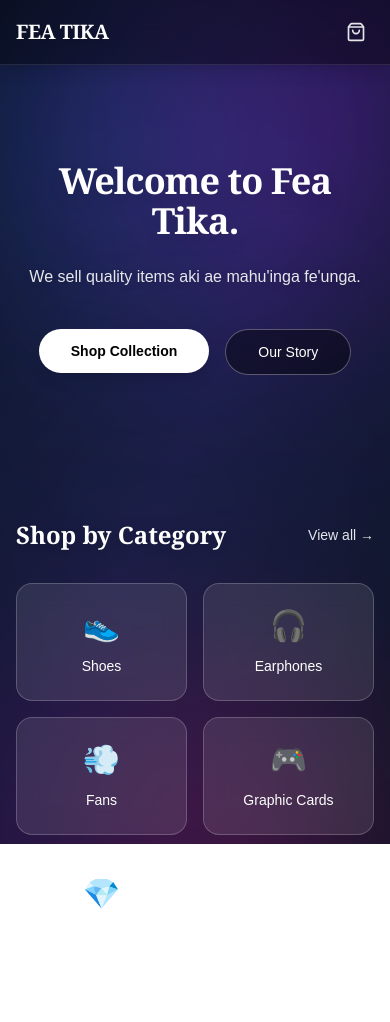
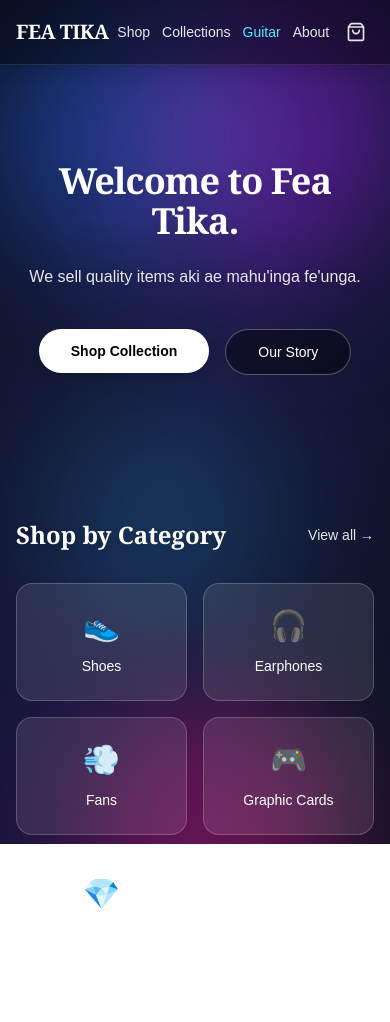
Before and after one commit to Rich92993/Fea-Tika, a Next.js app: page / in a window 390 px wide. Shown: the top 1022 px of the page. Built offline with nearby package versions, Linux system fonts and the light colour scheme; a web font is replaced by a local one.

Commit message:
Fixed mobile navigation and improved mobile performance

```diff
--- a/src/components/Navbar.tsx
+++ b/src/components/Navbar.tsx
@@ -16,7 +16,7 @@ export default function Navbar() {
           FEA TIKA
         </Link>
 
-        <div className="hidden md:flex items-center gap-8">
+        <div className="flex md:flex items-center gap-3 md:gap-8 text-xs md:text-sm">
           <Link href="/shop" className="text-sm font-medium text-gray-200 hover:text-white transition-colors">
             Shop
           </Link>
--- a/src/components/VibrantBackground.tsx
+++ b/src/components/VibrantBackground.tsx
@@ -2,15 +2,15 @@ export default function VibrantBackground() {
   return (
     <div className="fixed inset-0 -z-10 overflow-hidden bg-[#0f172a]">
       {/* The LED Cycle Wrapper - This rotates the colors smoothly */}
-      <div className="absolute inset-0 animate-led-cycle">
+      <div className="absolute inset-0 md:animate-led-cycle">
         {/* Base dark gradient to make colors pop */}
         <div className="absolute inset-0 bg-gradient-to-br from-slate-900 via-indigo-950 to-slate-900"></div>
 
         {/* Intense glowing orbs */}
-        <div className="absolute top-0 -left-4 w-[70vw] h-[70vw] bg-blue-600 rounded-full mix-blend-screen filter blur-[120px] opacity-50 animate-blob"></div>
-        <div className="absolute top-0 -right-4 w-[70vw] h-[70vw] bg-purple-600 rounded-full mix-blend-screen filter blur-[120px] opacity-50 animate-blob [animation-delay:2s]"></div>
-        <div className="absolute -bottom-32 left-20 w-[70vw] h-[70vw] bg-pink-600 rounded-full mix-blend-screen filter blur-[120px] opacity-50 animate-blob [animation-delay:4s]"></div>
-        <div className="absolute top-1/2 right-1/3 w-[50vw] h-[50vw] bg-cyan-500 rounded-full mix-blend-screen filter blur-[150px] opacity-40 animate-float"></div>
+        <div className="absolute top-0 -left-4 w-[70vw] h-[70vw] bg-blue-600 rounded-full mix-blend-screen filter md:blur-[120px] blur-[60px] opacity-50 md:animate-blob"></div>
+        <div className="absolute top-0 -right-4 w-[70vw] h-[70vw] bg-purple-600 rounded-full mix-blend-screen filter md:blur-[120px] blur-[60px] opacity-50 md:animate-blob [animation-delay:2s]"></div>
+        <div className="absolute -bottom-32 left-20 w-[70vw] h-[70vw] bg-pink-600 rounded-full mix-blend-screen filter md:blur-[120px] blur-[60px] opacity-50 md:animate-blob [animation-delay:4s]"></div>
+        <div className="absolute top-1/2 right-1/3 w-[50vw] h-[50vw] bg-cyan-500 rounded-full mix-blend-screen filter md:blur-[150px] blur-[80px] opacity-40 md:animate-float"></div>
       </div>
 
       {/* Subtle overlay to keep text readable */}
```
